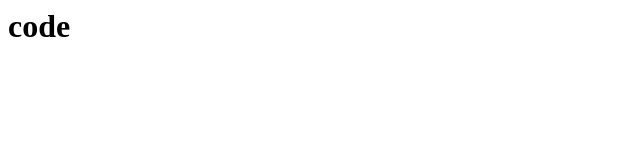
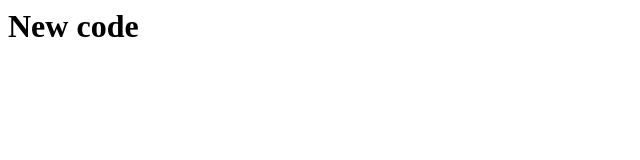
Before and after one commit to ntnganvn/git-tutor, a plain HTML site: page index.html in a window 1280 px wide. Shown: the whole page, without its empty margins (0-640 px from the left). Drawn offline with Linux system fonts and the light colour scheme.

Commit message:
update index.html file new

```diff
--- a/index.html
+++ b/index.html
@@ -1 +1 @@
-<h1>code</h1>
+<h1> New code</h1>
```
